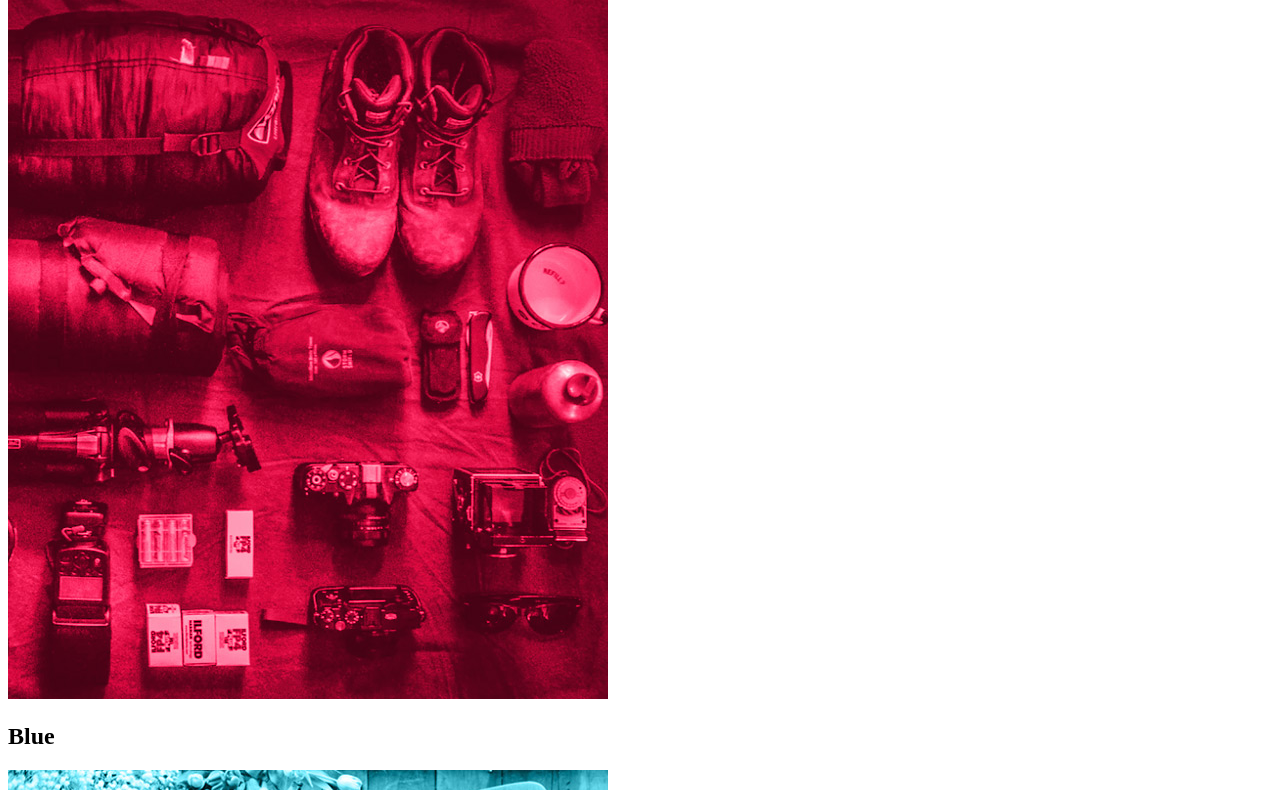
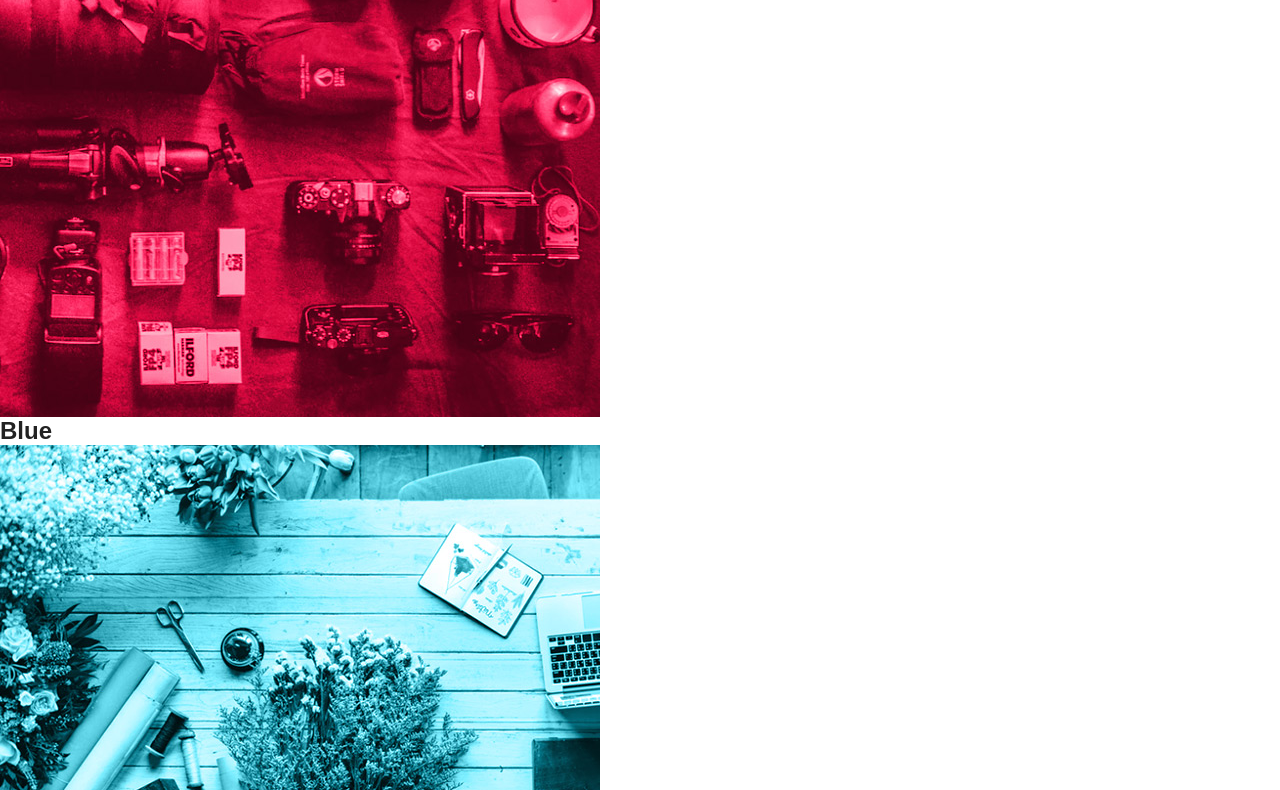
Before and after one commit to thiagopaiva99/flexblog, a plain HTML site: page index.html in a window 1280 px wide. Shown: the part 2010-2800 px from the top of the page. Drawn offline with Linux system fonts and the light colour scheme; a small style sheet from the web is missing.

Commit message:
Reseting style

```diff
--- a/css/style.css
+++ b/css/style.css
@@ -1 +1,28 @@
 @import "https://fonta.googleapis.com/css?family=Nunito:400,400i,700";
+
+body, h1, h2, p, ul, li, a {
+    margin: 0;
+    padding: 0;
+}
+
+body {
+    font-family: "Nunito", Arial, Helvetica, sans-serif;
+    color: #222;
+}
+
+li {
+    list-style: none;
+}
+
+a {
+    text-decoration: none;
+}
+
+img {
+    display: block;
+    max-width: 100%;
+}
+
+* {
+    box-sizing: border-box;
+}
```
